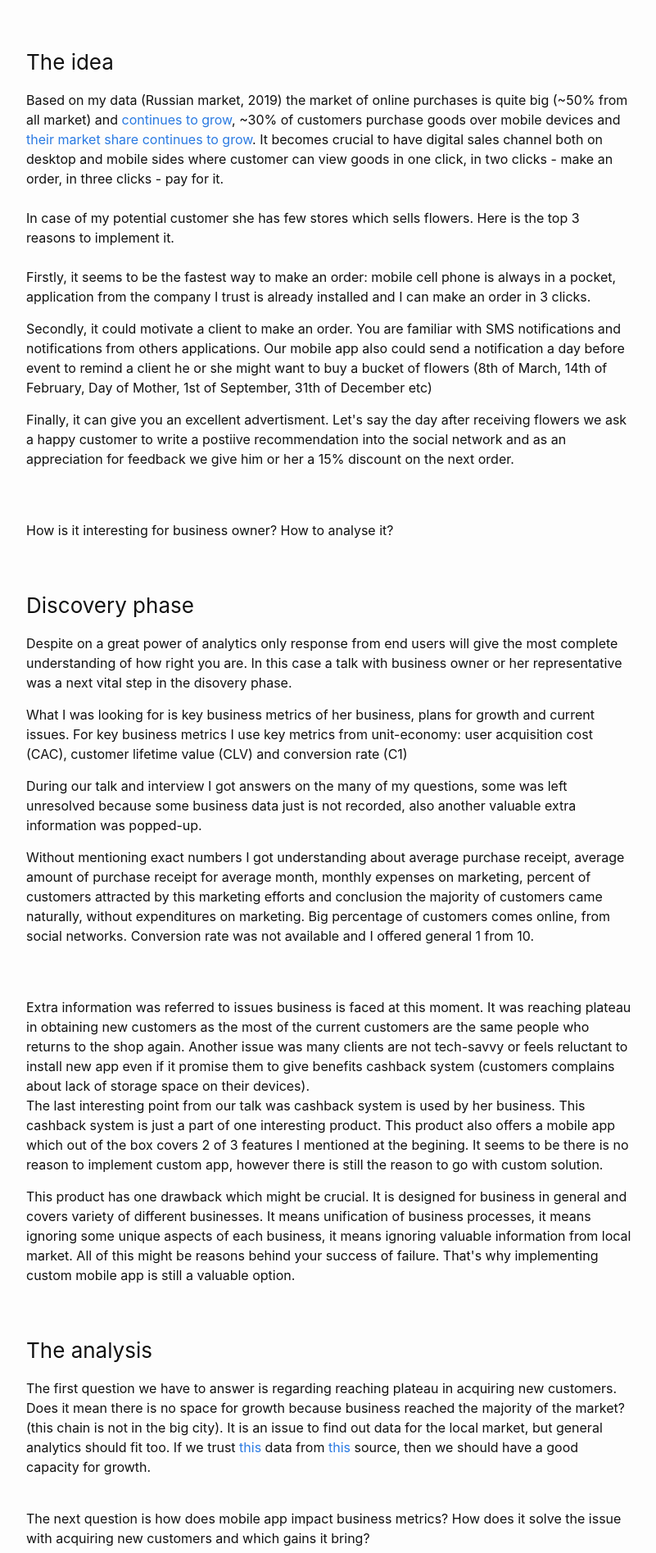
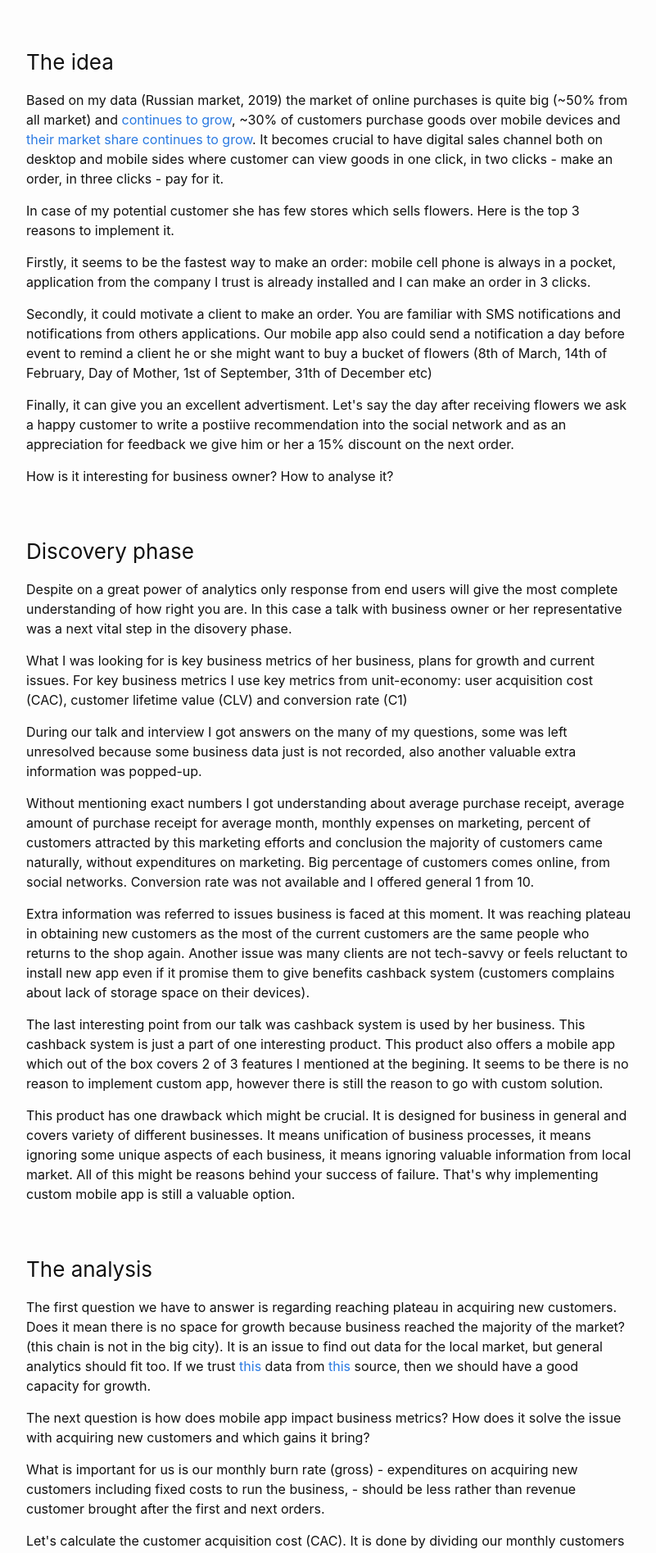
Before and after one commit to Gelassen/dkazakov.github.io, a Jekyll site: the page built from _posts/2022-02-29-case-study-flowers-store-chain-growing-revenue.html, in a window 1280 px wide. Shown: the part 331-2226 px from the top of the page at 82% size, without its empty margins (238-1039 px from the left). Built offline with Jekyll 4.4.1, drawn with Linux system fonts in a browser that asks for light colours.

Commit message:
Update spacing

```diff
--- a/_posts/2022-02-29-case-study-flowers-store-chain-growing-revenue.html
+++ b/_posts/2022-02-29-case-study-flowers-store-chain-growing-revenue.html
@@ -15,27 +15,26 @@ modified_time: '2022-02-19'
         <div class="header" style="text-align: left;">
         </div>
 
+        <p>
             This week I had a talk with prospective client and make a proposal which should increase
             her sales and new customers on ~25% based on data we had. Below is ideas and methodology of
             the implementation.
-
+        </p>
 
         <h3 style="text-align: left;">The idea</h3>
 
+        <p>
             Based on my data (Russian market, 2019) the market of online purchases is quite big (~50%
             from all market) and <a href="https://avatars.mds.yandex.net/get-bunker/128809/c1ad7137a1e20f30d9e3d53cad958b242e320a98/orig">continues to grow</a>,
             ~30% of customers purchase goods over mobile devices and <a href="https://avatars.mds.yandex.net/get-bunker/128809/fbb6f8c9fb2d578052ed80a9ceb4a28a20f21145/orig">their market share continues to grow</a>.
             It becomes crucial to have digital sales channel both on desktop and mobile sides where
             customer can view goods in one click, in two clicks - make an order, in three clicks -
             pay for it.
-
-        <br></br>
-
+        </p>
+        <p>
             In case of my potential customer she has few stores which sells flowers. Here is the top
             3 reasons to implement it.
-
-        <br></br>
-
+        </p>
         <p>
             Firstly, it seems to be the fastest way to make an order: mobile cell phone is always in
             a pocket, application from the company I trust is already installed and I can make an order
@@ -54,9 +53,9 @@ modified_time: '2022-02-19'
             as an appreciation for feedback we give him or her a 15% discount on the next order.
         </p>
 
-        <br></br>
-
+        <p>
             How is it interesting for business owner? How to analyse it?
+        </p>
 
 
         <h3 style="text-align: left;">Discovery phase</h3>
@@ -83,18 +82,14 @@ modified_time: '2022-02-19'
             naturally, without expenditures on marketing. Big percentage of customers comes online,
             from social networks. Conversion rate was not available and I offered general 1 from 10.
         </p>
-
-        <br></br>
-
+        <p>
             Extra information was referred to issues business is faced at this moment. It was
             reaching plateau in obtaining new customers as the most of the current customers are
             the same people who returns to the shop again. Another issue was many clients are not
             tech-savvy or feels reluctant to install new app even if it promise them to give
             benefits cashback system (customers complains about lack of storage space on their
             devices).
-
-        <br>
-
+        </p>
         <p>
             The last interesting point from our talk was cashback system is used by her business. This
             cashback system is just a part of one interesting product. This product also offers a
@@ -110,7 +105,6 @@ modified_time: '2022-02-19'
             implementing custom mobile app is still a valuable option.
         </p>
 
-
         <h3 style="text-align: left;">The analysis</h3>
 
         <p>
@@ -122,7 +116,6 @@ modified_time: '2022-02-19'
             data from <a href="https://www.rbc.ru/business/07/03/2017/58bd68479a7947ffc224a695">this</a>
             source, then we should have a good capacity for growth.
         </p>
-        <br>
         <p>
             The next question is how does mobile app impact business metrics? How does it solve
             the issue with acquiring new customers and which gains it bring?
```
Lines whose indentation alone changed are shown as unchanged.
